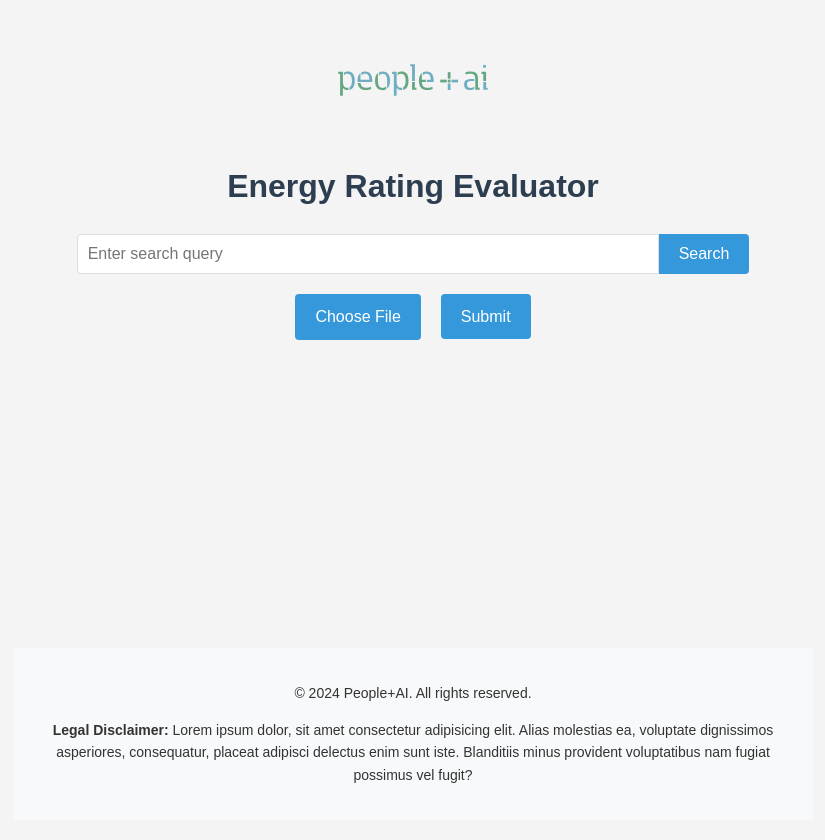
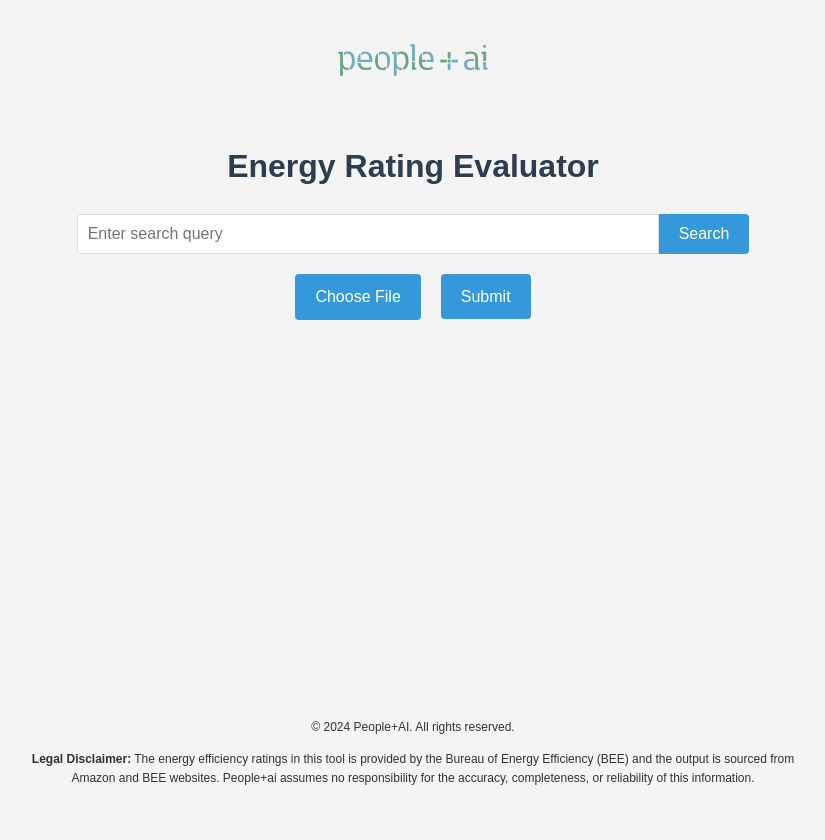
Before and after one commit to PeoplePlusAI/GreenTrack, a Django app: page / in a window 1280 px wide. Shown: the whole page, without its empty margins (227-1052 px from the left). After the commit the page ends 800 px from the top, so only its background shows below. Run offline with Django 5.2, Linux system fonts and the light colour scheme.

Commit message:
feat: add disclaimer

```diff
--- a/Energy Rating Evaluator/search/static/style.css
+++ b/Energy Rating Evaluator/search/static/style.css
@@ -9,7 +9,6 @@ body {
     color: #333;
     max-width: 800px;
     margin: 0 auto;
-    padding: 20px;
     background-color: #f4f4f4;
     display: flex;
     flex-direction: column;
@@ -164,9 +163,8 @@ tr:hover {
 }
 
 footer {
-    margin-top: auto; /* Pushes the footer to the bottom */
+    margin-top: auto;
     background-color: #f4f4f4;
-    padding: 20px;
     text-align: center;
-    font-size: 14px;
+    font-size: 12px;
 }
--- a/Energy Rating Evaluator/search/templates/search/results.html
+++ b/Energy Rating Evaluator/search/templates/search/results.html
@@ -35,9 +35,9 @@
         {% endfor %}
     </table>
     <a href="{% url 'search' %}" class="results">New Search</a>
-    <footer style="background-color: #f8f9fa; padding: 20px; text-align: center; font-size: 14px;"></footer>
+    <footer>
         <p>&copy; 2024 People+AI. All rights reserved.</p>
-        <p><strong>Legal Disclaimer:</strong> Lorem ipsum dolor, sit amet consectetur adipisicing elit. Alias molestias ea, voluptate dignissimos asperiores, consequatur, placeat adipisci delectus enim sunt iste. Blanditiis minus provident voluptatibus nam fugiat possimus vel fugit?</p>
+        <p><strong>Legal Disclaimer:</strong> The energy efficiency ratings in this tool is provided by the Bureau of Energy Efficiency (BEE) and the output is sourced from Amazon and BEE websites. People+ai assumes no responsibility for the accuracy, completeness, or reliability of this information.</p>
     </footer>
 </body>
 
--- a/Energy Rating Evaluator/search/templates/search/search.html
+++ b/Energy Rating Evaluator/search/templates/search/search.html
@@ -31,9 +31,9 @@
         </div>
         <button type="submit" id="attachButton">Submit</button>
     </form>
-    <footer style="background-color: #f8f9fa; padding: 20px; text-align: center; font-size: 14px;">
+    <footer>
         <p>&copy; 2024 People+AI. All rights reserved.</p>
-        <p><strong>Legal Disclaimer:</strong> Lorem ipsum dolor, sit amet consectetur adipisicing elit. Alias molestias ea, voluptate dignissimos asperiores, consequatur, placeat adipisci delectus enim sunt iste. Blanditiis minus provident voluptatibus nam fugiat possimus vel fugit?</p>
+        <p><strong>Legal Disclaimer:</strong> The energy efficiency ratings in this tool is provided by the Bureau of Energy Efficiency (BEE) and the output is sourced from Amazon and BEE websites. People+ai assumes no responsibility for the accuracy, completeness, or reliability of this information.</p>
     </footer>
     <script>
         document.getElementById('imageInput').addEventListener('change', function (e) {
```
Also changed, not shown: other parts of Energy Rating Evaluator/search/static/style.css (+3 -3 lines).
